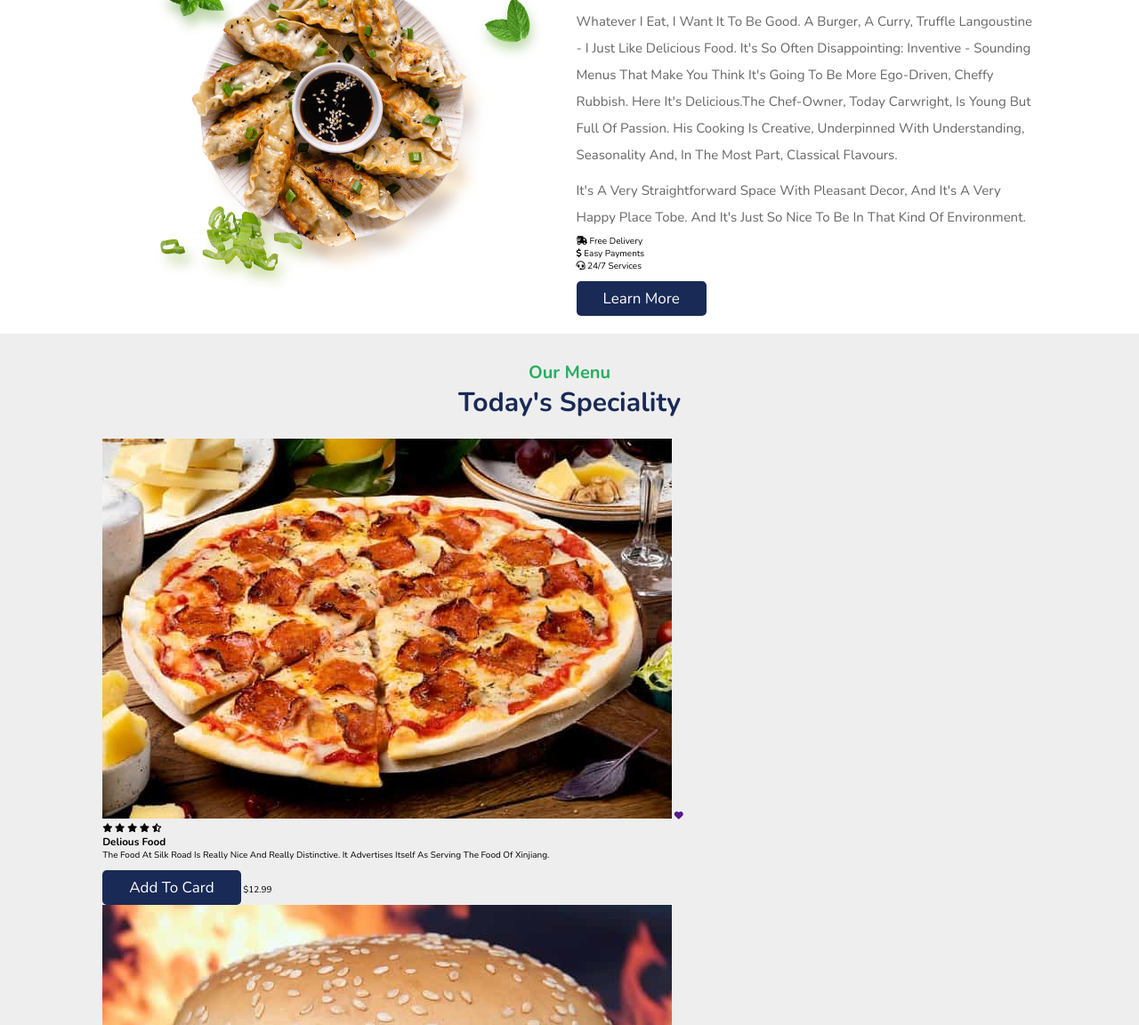
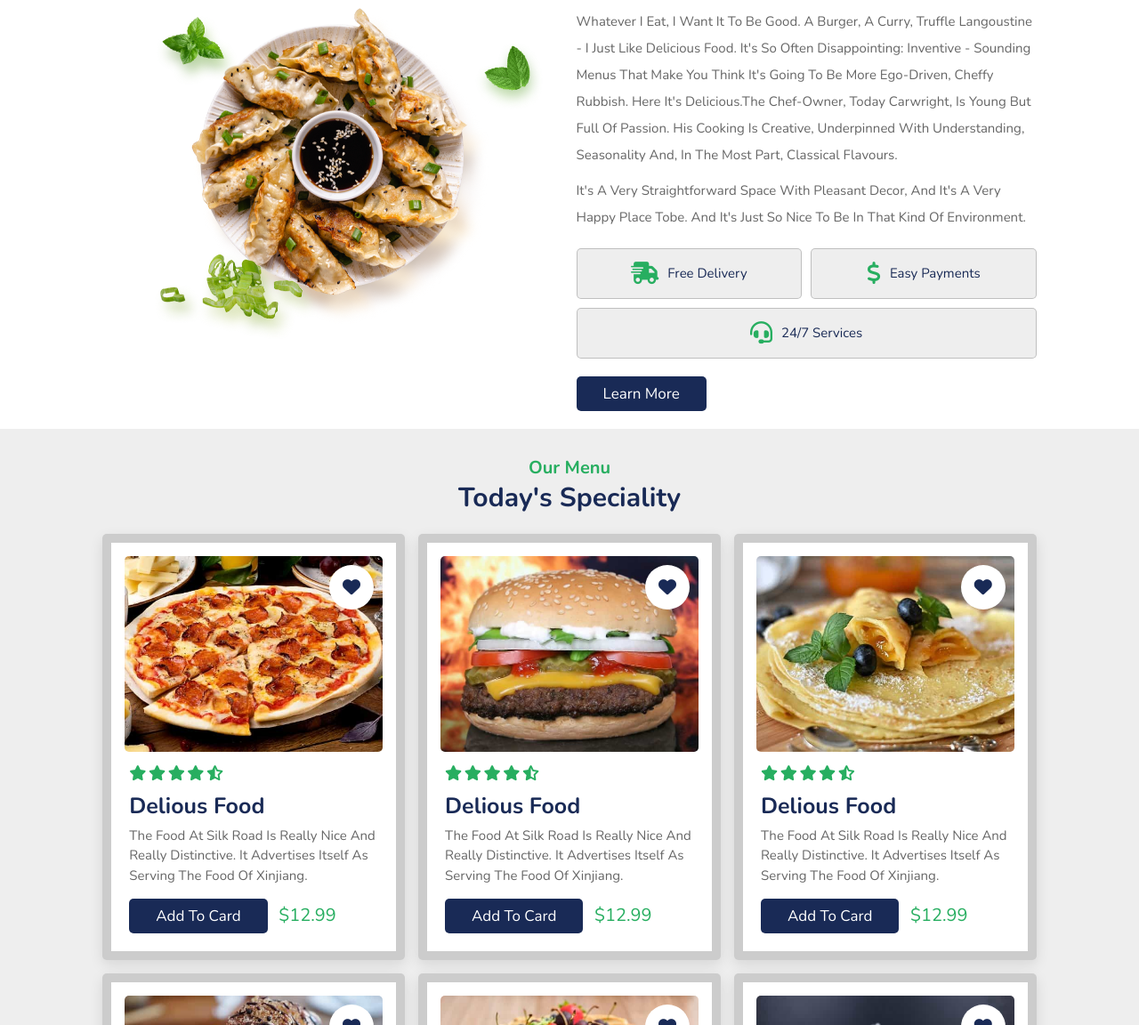
Before and after one commit to Naderiii/Pista-Resturant-Website, a plain HTML site: page index.html in a window 1280 px wide. Shown: the part 1648-2800 px from the top of the page at 89% size. Drawn offline with nearby package versions, Linux system fonts and the light colour scheme.

Commit message:
menu section

```diff
--- a/index.html
+++ b/index.html
@@ -96,7 +96,7 @@
         <a href="" class="fas fa-eye"></a>
         <img src="images/dishes/1.png" alt="">
         <h3>tasty food</h3>
-        <div class="starts">
+        <div class="stars">
           <i class="fas fa-star"></i>
           <i class="fas fa-star"></i>
           <i class="fas fa-star"></i>
@@ -239,7 +239,7 @@
       <div class="box">
         <div class="image">
           <img src="images/menu/1.jpg" alt="menu-1">
-          <a href="" class="fas fa-heart"></a>
+          <a href="#" class="fas fa-heart"></a>
         </div>
         <div class="content">
           <div class="stars">
@@ -279,7 +279,7 @@
       <div class="box">
         <div class="image">
           <img src="images/menu/3.jpg" alt="menu-3">
-          <a href="" class="fas fa-heart"></a>
+          <a href="#" class="fas fa-heart"></a>
         </div>
         <div class="content">
           <div class="stars">
@@ -299,7 +299,7 @@
       <div class="box">
         <div class="image">
           <img src="images/menu/4.jpg" alt="menu-4">
-          <a href="" class="fas fa-heart"></a>
+          <a href="#" class="fas fa-heart"></a>
         </div>
         <div class="content">
           <div class="stars">
@@ -319,7 +319,7 @@
       <div class="box">
         <div class="image">
           <img src="images/menu/5.jpg" alt="menu-5">
-          <a href="" class="fas fa-heart"></a>
+          <a href="#" class="fas fa-heart"></a>
         </div>
         <div class="content">
           <div class="stars">
@@ -339,7 +339,7 @@
       <div class="box">
         <div class="image">
           <img src="images/menu/6.jpg" alt="menu-6">
-          <a href="" class="fas fa-heart"></a>
+          <a href="#" class="fas fa-heart"></a>
         </div>
         <div class="content">
           <div class="stars">
@@ -359,7 +359,7 @@
       <div class="box">
         <div class="image">
           <img src="images/menu/7.jpg" alt="menu-7">
-          <a href="" class="fas fa-heart"></a>
+          <a href="#" class="fas fa-heart"></a>
         </div>
         <div class="content">
           <div class="stars">
@@ -379,7 +379,7 @@
       <div class="box">
         <div class="image">
           <img src="images/menu/8.jpg" alt="menu-8">
-          <a href="" class="fas fa-heart"></a>
+          <a href="#" class="fas fa-heart"></a>
         </div>
         <div class="content">
           <div class="stars">
@@ -399,7 +399,7 @@
       <div class="box">
         <div class="image">
           <img src="images/menu/9.jpg" alt="menu-9">
-          <a href="" class="fas fa-heart"></a>
+          <a href="#" class="fas fa-heart"></a>
         </div>
         <div class="content">
           <div class="stars">
--- a/style.css
+++ b/style.css
@@ -228,7 +228,7 @@ header .icons #menu-bar{
 
 .dishes .box-container {
     display: grid;
-    grid-template-columns: repeat(auto-fit, minmax(30rem, 1fr));
+    grid-template-columns: repeat(auto-fit, minmax(28rem, 1fr));
     gap:1.5rem;
 }
 
@@ -339,15 +339,15 @@ header .icons #menu-bar{
     line-height: 2;
 }
 
-.about .row .content .icon-container {
+.about .row .content .icons-container {
     display: flex;
     gap: 1rem;
     flex-wrap: wrap;
-    padding: 1rem;
+    padding: 1rem 0;
     margin-top: 0.5rem;
 }
 
-.about .row .content .icon-container .icons {
+.about .row .content .icons-container .icons {
     background: #eee;
     border-radius: 0.5rem;
     border: 0.1rem solid rgba(0,0,0,0.2);
@@ -355,21 +355,108 @@ header .icons #menu-bar{
     align-items: center;
     justify-content: center;
     gap: 1rem;
-    flex: 1 1 17rem;
+    flex: 1 1 16.85rem;
     padding: 1.5rem 1rem;
 }
 
-.about .row .content .icon-container .icons i {
+.about .row .content .icons-container .icons i {
     font-size: 2.5rem;
     color: var(--green);
 }
 
-.about .row .content .icon-container .icons span {
+.about .row .content .icons-container .icons span {
     font-size: 1.5rem;
     color: var(--black);
 }
 
+.about .row .content .icons-container .icons .btn {
+    align-items: center;
+    justify-content: center;
+}
+
 /* menu section */
+
+.menu .box-container {
+    display: grid;
+    grid-template-columns: repeat(auto-fit, minmax(30rem, 1fr));
+    gap: 1.5rem;
+}
+
+.menu .box-container .box {
+    background: #fff;
+    border: 1rem solid rgba(0,0,0,0.2);
+    border-radius: 0.5rem;
+    box-shadow: var(--box-shadow);
+}
+
+.menu .box-container .box .image {
+    height: 25rem;
+    width: 100%;
+    padding: 1.5rem;
+    overflow: hidden;
+    position: relative;
+}
+
+.menu .box-container .box .image img {
+    height: 100%;
+    width: 100%;
+    border-radius: 0.5rem;
+    object-fit: cover;
+}
+
+.menu .box-container .box .image .fa-heart {
+    position: absolute;
+    top: 2.5rem;
+    right: 2.5rem;
+    height: 5rem;
+    width: 5rem;
+    line-height: 5rem;
+    text-align: center;
+    font-size: 2rem;
+    background: #fff;
+    border-radius: 50%;
+    color: var(--black);
+}
+
+.menu .box-container .box .image .fa-heart:hover {
+    background: var(--green);
+    color: white;
+}
+
+.menu .box-container .box .content {
+    padding: 2rem;
+    padding-top: 0;
+}
+
+.menu .box-container .box .content .stars{
+    padding-bottom: 1rem;
+}
+
+.menu .box-container .box .content .stars i{
+    font-size: 1.7rem;
+    color: var(--green);
+}
+
+.menu .box-container .box .content h3 {
+    color: var(--black);
+    font-size: 2.5rem;
+}
+
+.menu .box-container .box .content p {
+    color: var(--light-color);
+    font-size: 1.5rem;
+    padding: 0.5rem 0;
+    line-height: 1.5;
+}
+
+.menu .box-container .box .content .price {
+    color: var(--green);
+    margin-left: 1rem;
+    font-size: 2rem;
+}
+
+
+
 
 
 
```
